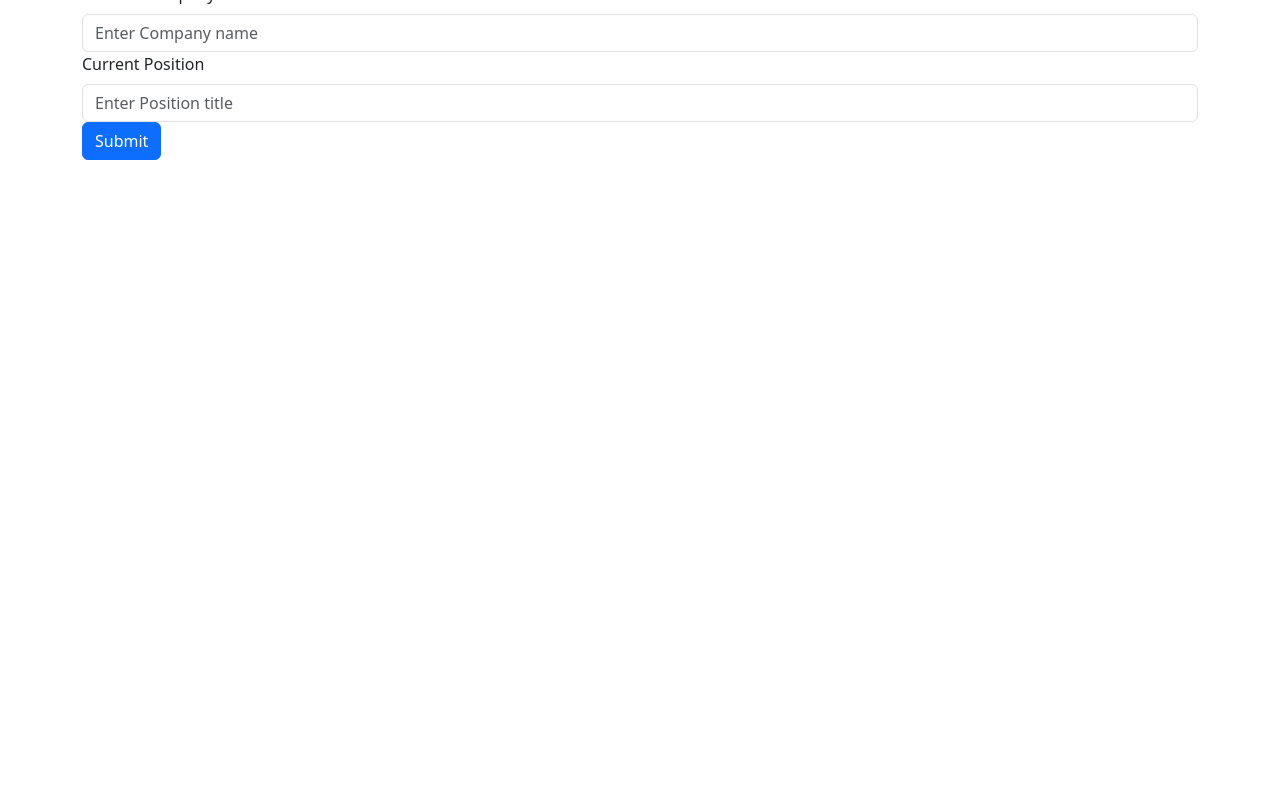
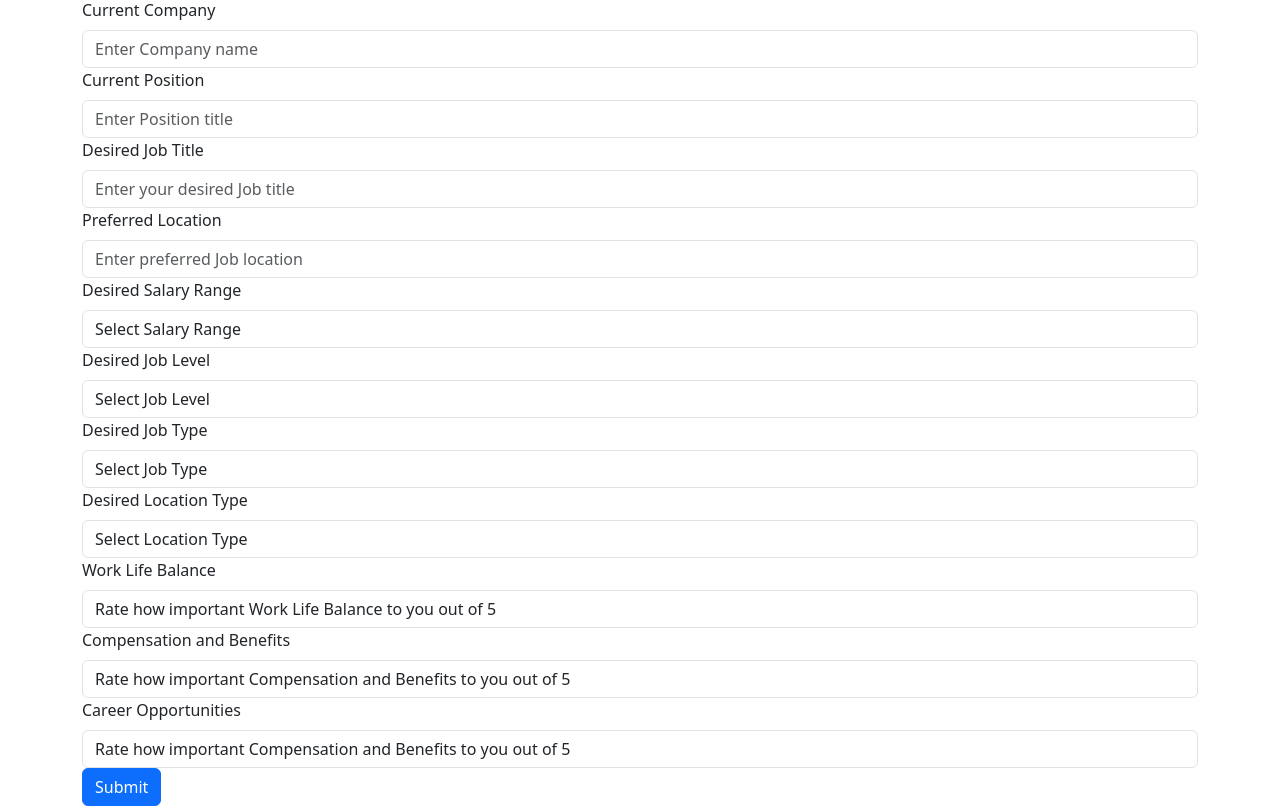
Before and after one commit to Swathihanumanthappa123/LinkedIn-Job-Satisfaction, a React (Create React App) app: page / in a window 1280 px wide. Shown: the part 340-1146 px from the top of the page. Before the commit the page ends 800 px from the top, so only its background shows below. Built offline with nearby package versions, Linux system fonts and the light colour scheme.

Commit message:
comitted new changes

```diff
--- a/src/components/ApplicantForm/ApplicantForm.jsx
+++ b/src/components/ApplicantForm/ApplicantForm.jsx
@@ -1,6 +1,7 @@
 // ApplicantForm.js
 import React, { useState } from 'react';
 import { Form, Button } from 'react-bootstrap';
+import Dropdown from 'react-bootstrap/Dropdown';
 
 const ApplicantForm = ({ onSubmit }) => {
   const [formData, setFormData] = useState({
@@ -8,7 +9,16 @@ const ApplicantForm = ({ onSubmit }) => {
     skills: '',
     jobTitle: '',
     company: '',
-    position: ''
+    position: '',
+    desiredJobTitle: '',
+    location: '',
+    desiredSalaryRange: '',
+    desiredJobLevel: '',
+    desiredJobType: '',
+    desiredLocationType: '',
+    WorkLifeBalance: '',
+    CompBenefits: '',
+    CareerGrowth: ''
   });
 
   const handleChange = (e) => {
@@ -23,6 +33,7 @@ const ApplicantForm = ({ onSubmit }) => {
 
   return (
     <Form onSubmit={handleSubmit}>
+      <h2>Applicant Form</h2>
       <Form.Group controlId="formName">
         <Form.Label>Name</Form.Label>
         <Form.Control
@@ -46,7 +57,7 @@ const ApplicantForm = ({ onSubmit }) => {
       </Form.Group>
 
       <Form.Group controlId="formJobTitle">
-        <Form.Label>Job Title</Form.Label>
+        <Form.Label>Current Job Title</Form.Label>
         <Form.Control
           type="text"
           placeholder="Enter job title"
@@ -78,6 +89,146 @@ const ApplicantForm = ({ onSubmit }) => {
         />
       </Form.Group>
 
+      <Form.Group controlId="formDesJobTitle">
+              <Form.Label>Desired Job Title</Form.Label>
+              <Form.Control
+                type="text"
+                placeholder="Enter your desired Job title"
+                name="desiredJobTitle"
+                value={formData.desiredJobTitle}
+                onChange={handleChange}
+              />
+      </Form.Group>
+
+      <Form.Group controlId="formLocation">
+                    <Form.Label>Preferred Location</Form.Label>
+                    <Form.Control
+                      type="text"
+                      placeholder="Enter preferred Job location"
+                      name="location"
+                      value={formData.location}
+                      onChange={handleChange}
+                    />
+      </Form.Group>
+
+      <Form.Group controlId="formDesiredSalaryRange">
+        <Form.Label>Desired Salary Range</Form.Label>
+        <Form.Control
+          as="select"
+          name="desiredSalaryRange"
+          value={formData.desiredSalaryRange}
+          onChange={handleChange}
+        >
+          <option value="">Select Salary Range</option>
+          <option value="Less than $30,000">Less than $30,000</option>
+          <option value="$30,000 - $50,000">$30,000 - $50,000</option>
+          <option value="$50,000 - $70,000">$50,000 - $70,000</option>
+          <option value="$70,000 - $100,000">$70,000 - $100,000</option>
+          <option value="More than $100,000">More than $100,000</option>
+          {/* Add more options as needed */}
+        </Form.Control>
+      </Form.Group>
+
+      <Form.Group controlId="formDesJobLevel">
+              <Form.Label>Desired Job Level</Form.Label>
+              <Form.Control
+                as="select"
+                name="desiredJobLevel"
+                value={formData.desiredJobLevel}
+                onChange={handleChange}
+              >
+                <option value="">Select Job Level</option>
+                <option value="Entry Level">Entry Level</option>
+                <option value="Mid Level">Mid Level</option>
+                <option value="Senior Level">Senior Level</option>
+                <option value="Executive Level">Executive Level</option>
+              </Form.Control>
+            </Form.Group>
+
+      <Form.Group controlId="formDesJobType">
+              <Form.Label>Desired Job Type</Form.Label>
+              <Form.Control
+                as="select"
+                name="desiredJobType"
+                value={formData.desiredJobType}
+                onChange={handleChange}
+              >
+                <option value="">Select Job Type</option>
+                <option value="Part-time">Part-time</option>
+                <option value="Full-time">Full-time</option>
+                <option value="Contract">Contract</option>
+                <option value="Freelance">Internship</option>
+                {/* Add more options as needed */}
+              </Form.Control>
+            </Form.Group>
+
+      <Form.Group controlId="formLocationType">
+              <Form.Label>Desired Location Type</Form.Label>
+              <Form.Control
+                as="select"
+                name="desiredLocationType"
+                value={formData.desiredLocationType}
+                onChange={handleChange}
+              >
+                <option value="">Select Location Type</option>
+                <option value="Hybrid">Hybrid</option>
+                <option value="Onsite">Onsite</option>
+                <option value="Remote">Remote</option>
+                {/* Add more options as needed */}
+              </Form.Control>
+            </Form.Group>
+
+      <Form.Group controlId="formWorkLifeBalance">
+              <Form.Label>Work Life Balance</Form.Label>
+              <Form.Control
+                as="select"
+                name="WorkLifeBalance"
+                value={formData.WorkLifeBalance}
+                onChange={handleChange}
+              >
+                <option value="">Rate how important Work Life Balance to you out of 5</option>
+                <option value="1">1</option>
+                <option value="2">2</option>
+                <option value="3">3</option>
+                <option value="4">4</option>
+                <option value="5">5</option>
+              </Form.Control>
+      </Form.Group>
+
+      <Form.Group controlId="formCompBenefits">
+                    <Form.Label>Compensation and Benefits</Form.Label>
+                    <Form.Control
+                      as="select"
+                      name="CompBenefits"
+                      value={formData.CompBenefits}
+                      onChange={handleChange}
+                    >
+                      <option value="">Rate how important Compensation and Benefits to you out of 5</option>
+                                      <option value="1">1</option>
+                                      <option value="2">2</option>
+                                      <option value="3">3</option>
+                                      <option value="4">4</option>
+                                      <option value="5">5</option>
+                    </Form.Control>
+      </Form.Group>
+
+      <Form.Group controlId="formCareerGrowth">
+              <Form.Label>Career Opportunities</Form.Label>
+                      <Form.Control
+                        as="select"
+                        name="CareerGrowth"
+                        value={formData.CareerGrowth}
+                        onChange={handleChange}
+                      >
+                        <option value="">Rate how important Compensation and Benefits to you out of 5</option>
+                              <option value="1">1</option>
+                              <option value="2">2</option>
+                              <option value="3">3</option>
+                              <option value="4">4</option>
+                              <option value="5">5</option>
+                      </Form.Control>
+      </Form.Group>
+
       <Button variant="primary" type="submit">
         Submit
       </Button>
--- a/src/components/pages/Details.js
+++ b/src/components/pages/Details.js
@@ -1,7 +1,6 @@
 // Details.js
 import React from 'react';
 import { Button } from 'react-bootstrap';
-
 
 const Details = ({ formData, onNextClick}) => {
     const handleNextClick = () => {
@@ -9,13 +8,21 @@ const Details = ({ formData, onNextClick}) => {
       };
   return (
     <div>
+      <h2>Applicant Details</h2>
       <p>Name: {formData.name}</p>
       <p>Skills: {formData.skills}</p>
       <p>Job Title: {formData.jobTitle}</p>
       <p>Current Company: {formData.company}</p>
       <p>Current Position: {formData.position}</p>
-      <p>Desired Job Type: {formData.jobType}</p>
-      <p>New Job Title: {formData.newJobTitle}</p>
+      <p>Desired Job Title: {formData.desiredJobTitle}</p>
+      <p>Preferred Location: {formData.location}</p>
+      <p>Desired Salary Range: {formData.desiredSalaryRange}</p>
+      <p>Desired Job Level: {formData.desiredJobLevel}</p>
+      <p>Desired Job Type: {formData.desiredJobType}</p>
+      <p>Desired Location Type: {formData.desiredLocationType}</p>
+      <p>Work Life Balance: {formData.WorkLifeBalance}</p>
+      <p>Compensation and Benefits: {formData.CompBenefits}</p>
+      <p>Career Opportunities: {formData.CareerGrowth}</p>
 
       <Button variant="primary" onClick={handleNextClick}>
               Next
--- a/src/components/pages/TableauEmbed.js
+++ b/src/components/pages/TableauEmbed.js
@@ -1,6 +1,7 @@
 import React, { useEffect } from 'react';
+import Button from 'react-bootstrap/Button';
 
-const TableauEmbed = () => {
+const TableauEmbed = ({onBackClick}) => {
   useEffect(() => {
     const adjustVizSize = () => {
       const divElement = document.getElementById('viz1715111748399');
@@ -33,6 +34,8 @@ const TableauEmbed = () => {
   }, []);
 
   return (
+  <div>
+    <Button variant="light" onClick={onBackClick}>Back</Button>
     <div className='tableauPlaceholder' id='viz1715111748399' style={{ position: 'relative' }}>
       <noscript>
         <a href='#'>
@@ -60,6 +63,7 @@ const TableauEmbed = () => {
         <param name='filter' value='publish=yes' />
       </object>
     </div>
+    </div>
   );
 };
 
--- /dev/null
+++ b/src/components/pages/Tabs.js
@@ -0,0 +1,19 @@
+import Nav from 'react-bootstrap/Nav';
+import React from 'react';
+
+const Tabs = ({ onDashboardClick}) => {
+    const handleDashboardClick = () => {
+        if (onDashboardClick) {
+            onDashboardClick(); // Call the function provided by the parent component to change the current page to 'tableau'
+        }
+    };
+  return (
+    <Nav justify variant="tabs" defaultActiveKey="/home">
+          <Nav.Item>
+            <Nav.Link onClick={handleDashboardClick}>Company Dashboard</Nav.Link>
+          </Nav.Item>
+    </Nav>
+  );
+}
+
+export default Tabs;
```
Also changed, not shown: src/App.js (+17 -7 lines), src/components/pages/result.js (added), 1 other file (tests, documents, lock files or other folders).
